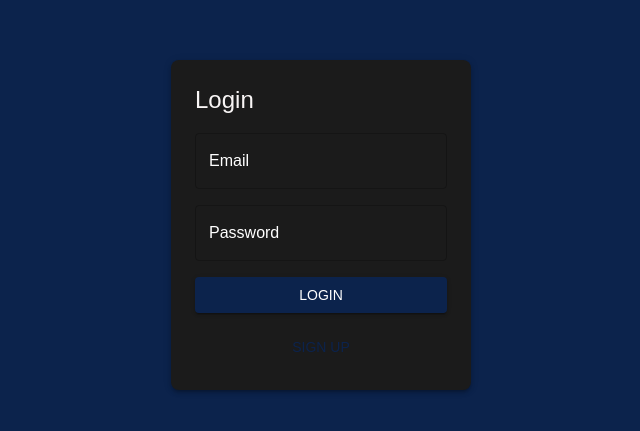
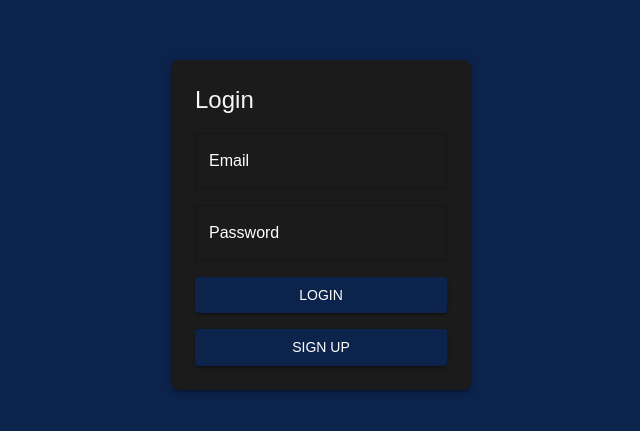
Before and after one commit to iamchristiancollins/customer-support-ai, a Next.js app: page /login in a window 1280 px wide. Shown: the part 175-606 px from the top of the page, without its empty margins (319-959 px from the left). Built offline with nearby package versions, Linux system fonts and the light colour scheme; no server answers.

Commit message:
change coloring

```diff
--- a/app/login/page.js
+++ b/app/login/page.js
@@ -62,7 +62,9 @@ export default function Login() {
         <Button variant="contained" onClick={handleLogin}>
           Login
         </Button>
-        <Button onClick={() => router.push("/signup")}>Sign Up</Button>
+        <Button variant="contained" onClick={() => router.push("/signup")}>
+          Sign Up
+        </Button>
       </Stack>
     </Box>
   );
```
Also changed, not shown: app/signup.js (deleted).
